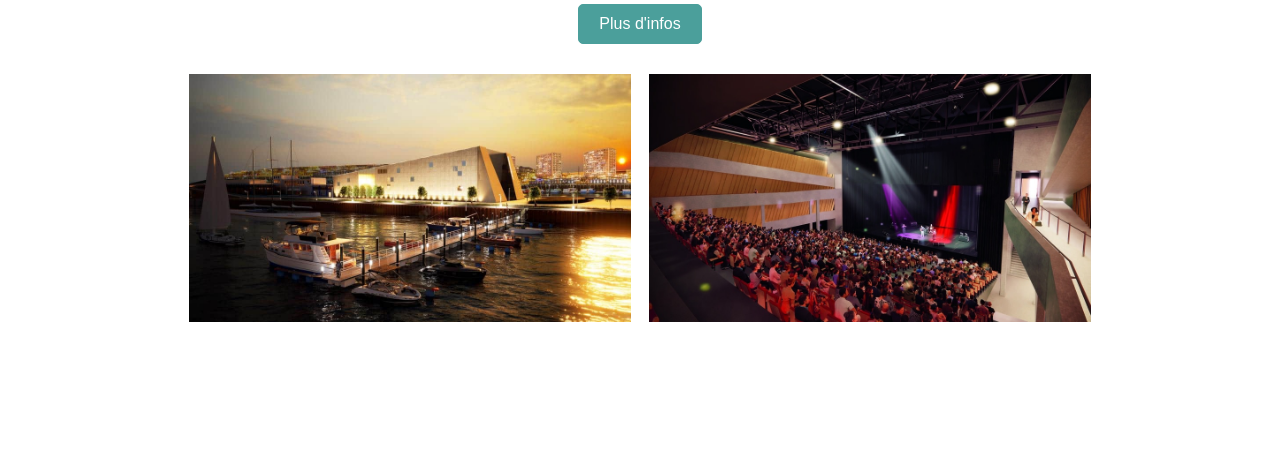
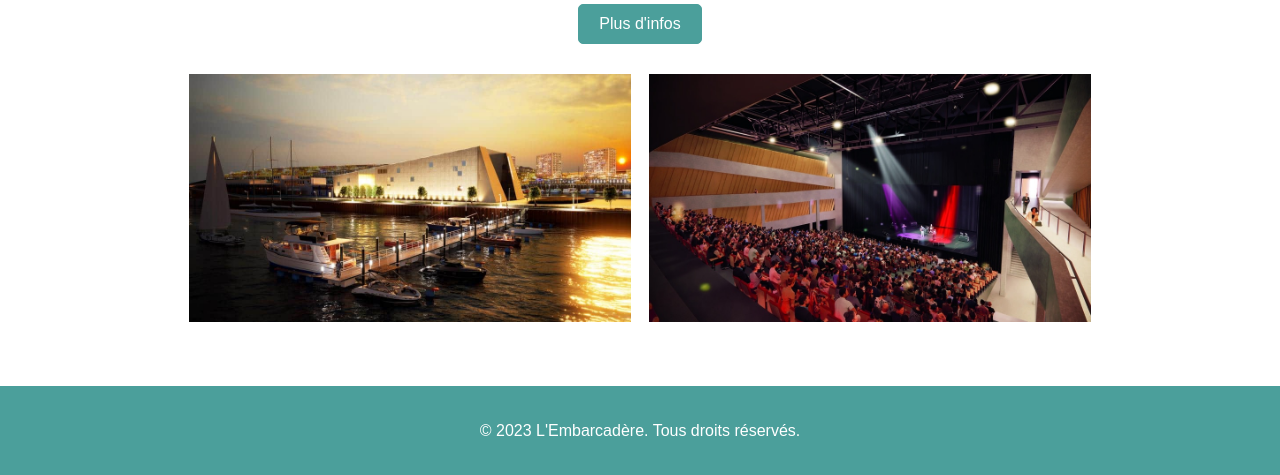
Before and after one commit to Charpentemars/Embarcadere, a plain HTML site: page index.html in a window 1280 px wide. Shown: the part 497-972 px from the top of the page. Before the commit the page ends 883 px from the top, so only its background shows below. Drawn offline with Linux system fonts and the light colour scheme.

Commit message:
🚀 Added Footer

```diff
--- a/index.html
+++ b/index.html
@@ -30,6 +30,10 @@
         </div>
     </div>
 </div>
+
+<footer>
+    <p>&copy; 2023 L'Embarcadère. Tous droits réservés.</p>
+</footer>
 </body>
 
 </html>
--- a/style.css
+++ b/style.css
@@ -10,6 +10,11 @@ body {
 
 #logo img {
     width: 500px;
+}
+
+#info h1,
+#info h2 {
+    margin: 5px 0;
 }
 
 #info {
@@ -56,9 +61,11 @@ body {
     height: auto;
 }
 
-#info h1,
-#info h2 {
-    margin: 5px 0; /* Adjust the top and bottom margins */
+footer {
+    padding: 20px;
+    background-color: #4b9f9b;
+    color: #fff;
+    text-align: center;
 }
 
 /* Media queries pour rendre le site responsive */
```
